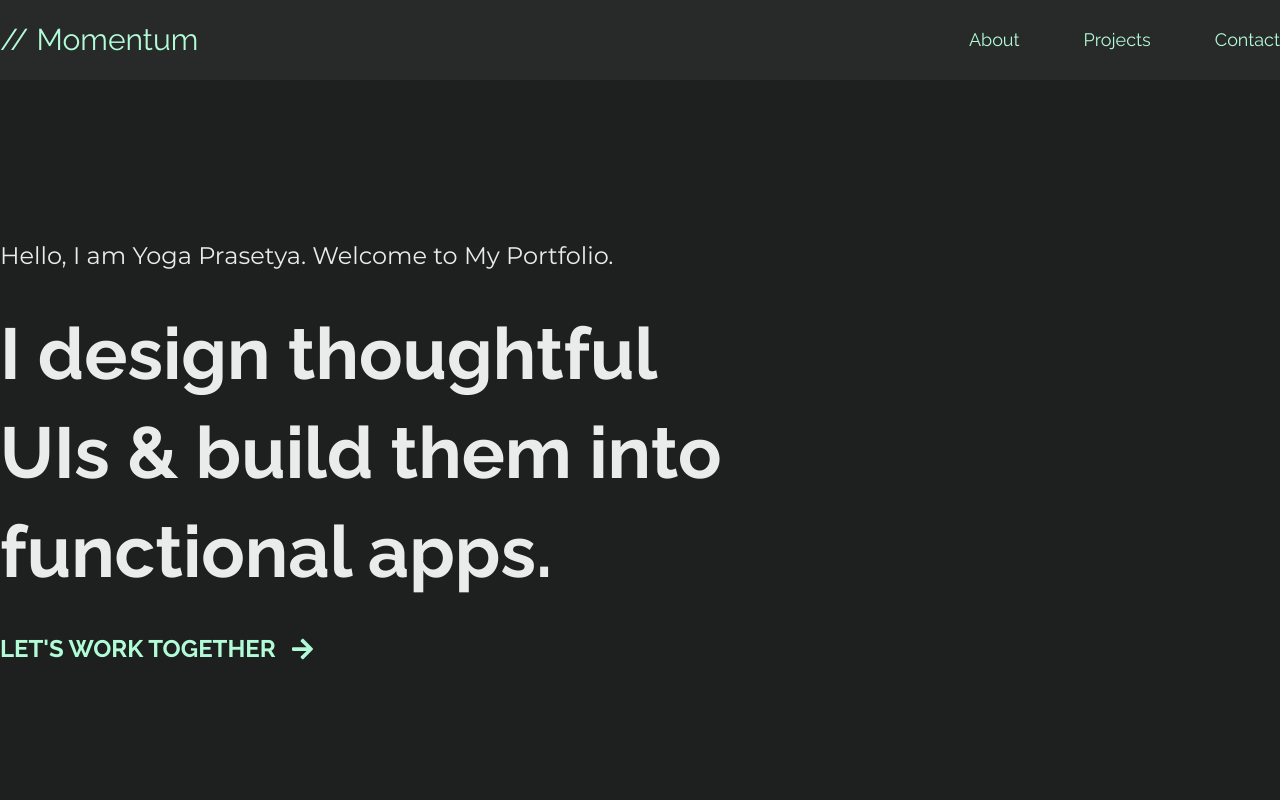
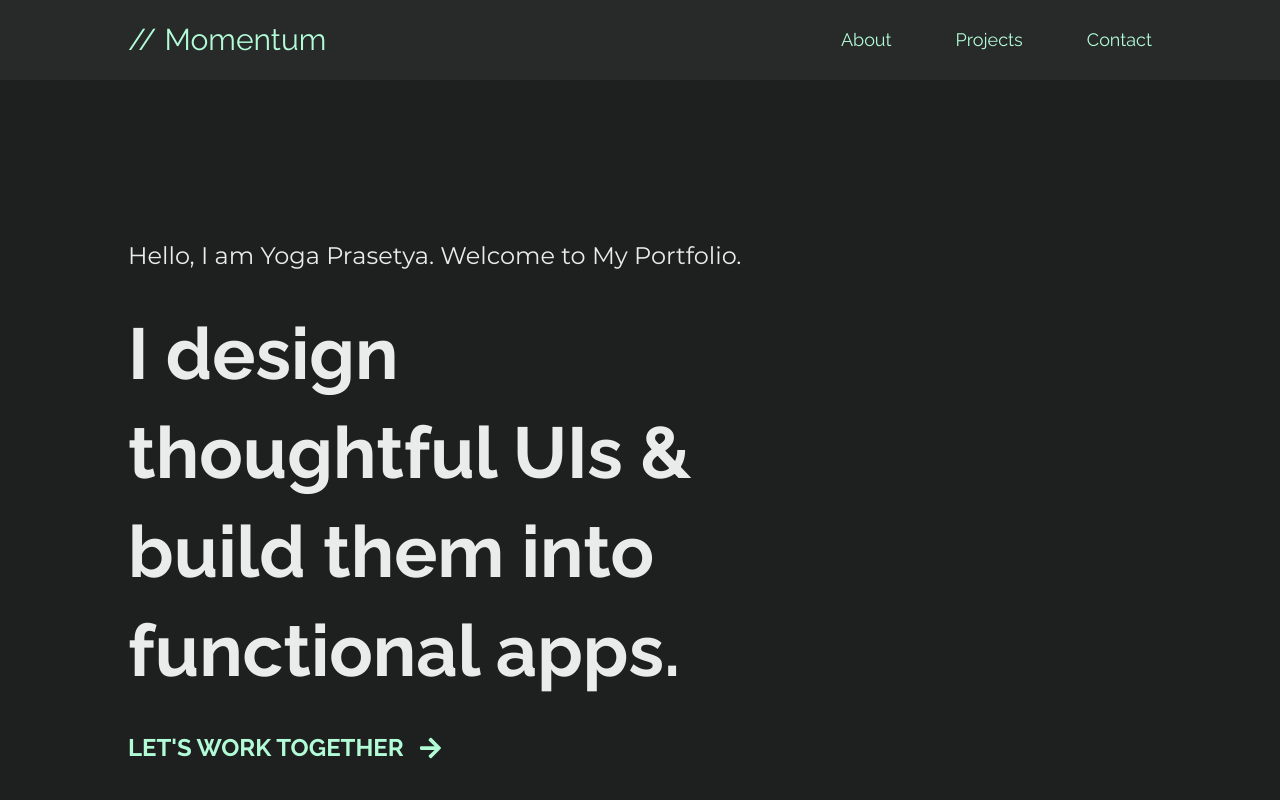
Before and after one commit to yogaajie2/porto, a Nuxt app: page / in a window 1280 px wide. Shown: the top 800 px of the page. Built offline with nearby package versions, Linux system fonts and the light colour scheme.

Commit message:
UI: Add various fixes for better UI on larger screens

```diff
--- a/tailwind.config.js
+++ b/tailwind.config.js
@@ -10,7 +10,10 @@ module.exports = {
   theme: {
     extend: {
       minHeight: {
+        '22': '5.5rem',
+        '23': '5.75rem',
         '24': '6rem',
+        '40': '10rem',
         '80': '20rem'
       },
 
@@ -24,6 +27,11 @@ module.exports = {
 
       skew: {
         '-8': '-8deg'
+      },
+
+      spacing: {
+        '42': '11.5rem',
+        '88': '22rem'
       },
 
       zIndex: {
@@ -46,6 +54,17 @@ module.exports = {
       transparent: 'transparent'
     },
 
+    container: {
+      center: true,
+
+      padding: {
+        DEFAULT: '2rem',
+        md: '4rem',
+        lg: '6rem',
+        xl: '8rem'
+      }
+    },
+
     fontFamily: {
       'body': ['Montserrat', 'sans-serif'],
       'heading': ['Raleway', 'sans-serif']
```
Also changed, not shown: assets/css/tailwind.css.
